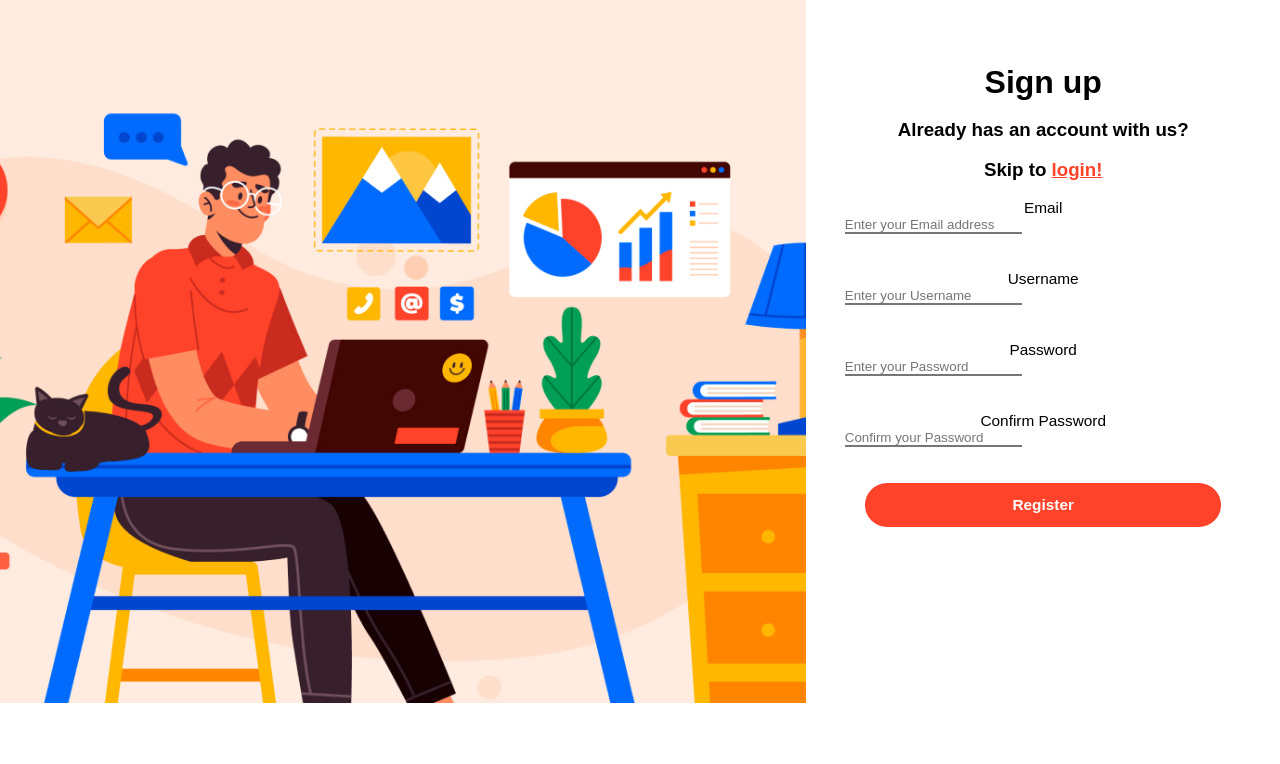
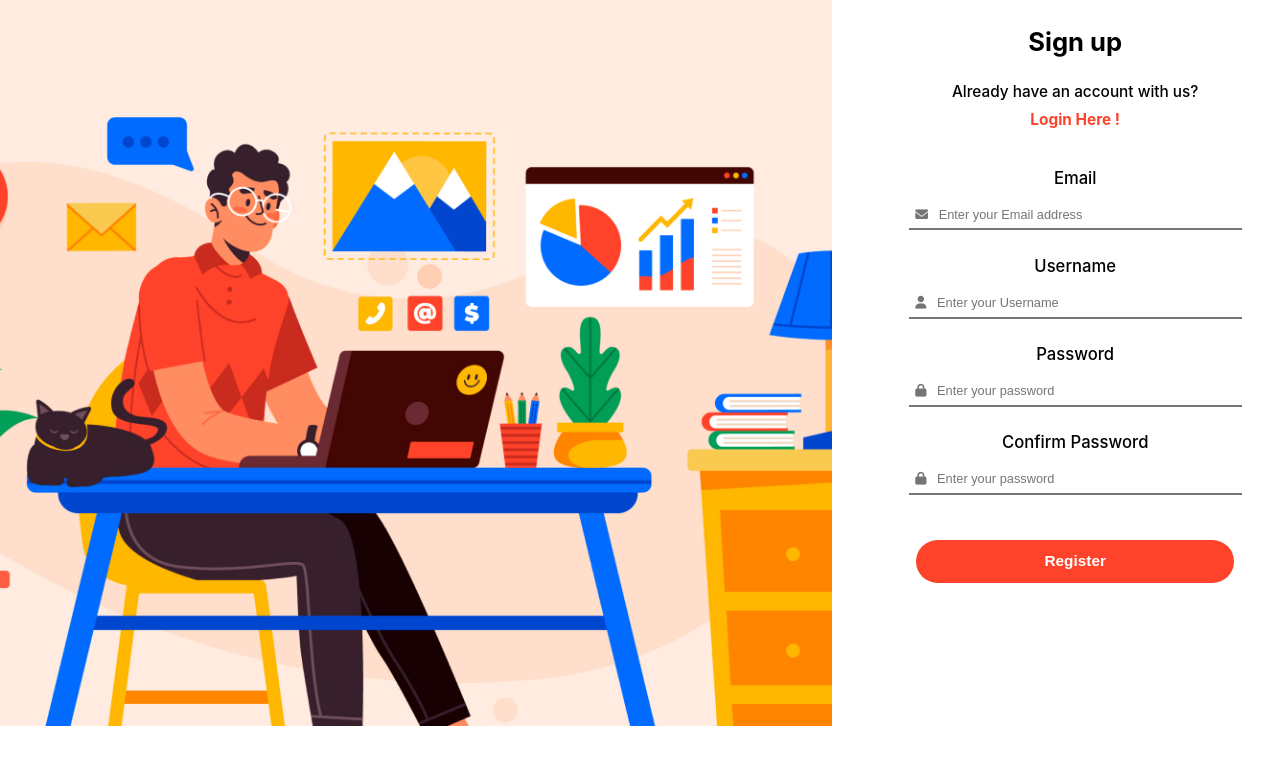
Before and after one commit to IEEE-DITU/form-website, a React (Create React App) app: page /signup in a window 1280 px wide. Shown: the top 764 px of the page. Built offline with nearby package versions, Linux system fonts and the light colour scheme.

Commit message:
modified signup page UI

```diff
--- a/src/App.js
+++ b/src/App.js
@@ -1,11 +1,11 @@
 import './App.css';
 import Login from './Components/Login/Login';
-import Signup from './Components/Signup/Signup'
 import {
   BrowserRouter as Router,
   Routes,
   Route
 } from "react-router-dom";
+import Signup from './Components/Signup/Signup';
 function App() {
   return (
     <div className="App">
--- a/src/Components/Signup/Signup.css
+++ b/src/Components/Signup/Signup.css
@@ -1,72 +1,136 @@
-.main{
+.signup{
     display: flex;
 }
-.abc{
-    display: flex;
-
-}
-.abc:focus{
-    outline: none;
-    border-color: #FF432A;
-
+.signup>div>.authImg{
+    width: 65vw;
 }
 
-*{
-    margin:0;
-    padding :0;
-    box-sizing: border-box;
-    font-family: montsrrat,sans-serif;
+.signup>.rightside>.heading{
+    font-size: 2vw;
+    margin-top: 2vw;
+    margin-left: 6vw;
+    margin-bottom: 2vw;
 }
-input{
+.signup>.rightside>.haveaccount{
+    margin-left: 6vw;
+    margin-top: 0;
+    margin-bottom: 2%;
+    font-weight: 500;
+    font-size: 1.2vw;
+}
+
+.signup>.rightside>.loginlink{
+    text-decoration: none;
+    color: #FF432A;
+    font-weight: 700;
+    margin-left: 6vw;
+    font-size: 1.2vw;
+}
+
+.signup>.rightside>.signupbox{
+    margin-left: 6vw;
+    margin-top: 3vw;
+    display: flex;
+    flex-direction: column;
+}
+
+.signup>.rightside>.signupbox>.emailheading{
+    font-weight: 500;
+    margin-bottom: 1vw;
+    font-size: 1.3vw;
+}
+.signup>.rightside>.signupbox>.userheading{
+    font-weight: 500;
+    margin-bottom: 1vw;
+    font-size: 1.3vw;
+}
+
+.signup>.rightside>.signupbox>.emailarea{
     appearance: none;
     background: none;
     border-top: none;
     border-left: none;
     border-right: none;
-    color: black;
+    width: 25vw;
+    padding: 0.5vw;
+    margin-top: none;
+    margin-bottom: 2vw;
+    font-size: 1vw;
 }
-form{
-    display: block;
-    position: relative;
+.signup>.rightside>.signupbox>.userarea{
+    appearance: none;
+    background: none;
+    border-top: none;
+    border-left: none;
+    border-right: none;
+    width: 25vw;
+    padding: 0.5vw;
+    margin-top: none;
+    margin-bottom: 2vw;
+    font-size: 1vw;
 }
 
-
-form.form-inner.form-group{
-    display: block;
-    margin-bottom: 300px;
-    width:300px;
+.signup>.rightside>.signupbox>.emailarea:focus{
+    outline: none;
+    border-color: #FF432A;
 }
-label{
-    font-size: 1.2vw;
-    font-weight: 200;
-    font-family: sans-serif;
-    color:black;
-
+.signup>.rightside>.signupbox>.userarea:focus{
+    outline: none;
+    border-color: #FF432A;
+}
+.signup>.rightside>.signupbox>.passwordheading{
+    font-weight: 500;
+    margin-bottom: 1vw;
+    font-size: 1.3vw;
+}
+.signup>.rightside>.signupbox>.cfmpasswordheading{
+    font-weight: 500;
+    margin-bottom: 1vw;
+    font-size: 1.3vw;
 }
 
-.register-button{
-    padding: 1vw 11.5vw;
+.signup>.rightside>.signupbox>.passwordarea{
+    background: none;
+    appearance: none;
+    border-top: none;
+    border-left: none;
+    border-right: none;
+    width: 25vw;
+    padding: 0.5vw;
+    margin-top: none;
+    font-size: 1vw;
+    margin-bottom: 2vw;
+}
+.signup>.rightside>.signupbox>.cfmpasswordarea{
+    background: none;
+    appearance: none;
+    border-top: none;
+    border-left: none;
+    border-right: none;
+    width: 25vw;
+    padding: 0.5vw;
+    margin-top: none;
+    font-size: 1vw;
+}
+
+.signup>.rightside>.signupbox>.passwordarea:focus{
+    outline: none;
+    border-color: #FF432A;
+}
+
+.signup>.rightside>.signupbox>.cfmpasswordarea:focus{
+    outline: none;
+    border-color: #FF432A;
+}
+
+.signup>.rightside>.registerbtn{
+    margin-top: 3.5vw;
+    padding: 1vw 10vw;
     border-radius: 50px;
     background-color: #FF432A;
-    border: none;
+    border:none;
     color: white;
     font-weight: 700;
     font-size: 1.2vw;
-
+    margin-left: 6vw;
 }
-
-.right-col{
-    margin-left:3%;
-    margin-top: 5%;
-    margin-right: 3%;
-    width:60%;
-}
-
-.picture{
-    width: 63%;
-    max-height:fit-content;
-    padding: auto;
-}
-.link{
-    color: #FF432A;
-}
--- a/src/Components/Signup/Signup.jsx
+++ b/src/Components/Signup/Signup.jsx
@@ -1,60 +1,31 @@
 import React from 'react'
 import authImg from '../../images/authImg.png'
 import './Signup.css'
+import { Link } from 'react-router-dom'
+
 
 function Signup() {
   return (
     <div className='signup'>
-    <div className="main">
-
-
-      <img src={authImg} className="picture"></img>
-      <div className='right-col'>
-        <h1>Sign up</h1>
-        <br/>
-        <h3>Already has an account with us?</h3><br/>
-        <h3>Skip to <a href="../Login" className='link'>login!</a></h3> <br/>
-
-        <form>
-                <div className="form-inner" >
-                    <div className='flex flex-col'>
-                      <div className="form-group">
-                        <label>Email</label>
-                        <div className='abc'>
-                          <input type="email"  name="email"autoComplete="off" placeholder="Enter your Email address"></input>
-                        </div>
-
-                    </div><br/><br/>
-                    <div className="form-group">
-                        <label>Username</label>
-                        <div  className='abc' >
-                          <input type="text" name="username"  autoComplete="off" placeholder="Enter your Username"></input>
-                        </div>
-
-                    </div><br/><br/>
-                    <div className="form-group">
-                        <label>Password</label>
-                        <div  className='abc'>
-                          <input type="password"  name="password" autoComplete="off" placeholder="Enter your Password"></input>
-                        </div>
-
-                    </div><br/><br/>
-                    <div className="form-group">
-                        <label>Confirm Password</label>
-                        <div  className='abc'>
-                          <input type="password"  name="confirm password" autoComplete="off" placeholder="Confirm your Password"></input>
-                        </div>
-
-                    </div><br/><br/>
-                    <div className="mainbutton">
-                        <button className="register-button">Register</button>
-                    </div>
-                    </div>
-
-                </div>
-        </form>
-    </div>
-    </div>
+      <div>
+        <img className='authImg' src={authImg} alt="" />
+      </div>
+      <div className='rightside'>
+        <h2 className='heading'>Sign up</h2>
+        <p className='haveaccount'>Already have an account with us?</p>
+        <Link className="loginlink" to="/login">Login Here !</Link>
+        <div className="signupbox">
+          <label className="emailheading" for="email">Email</label>
+          <input className="emailarea" type="email" placeholder="&#xf0e0;   Enter your Email address" style={{ fontFamily: "Arial, FontAwesome" }} name="email" required />
+          <label className="userheading" for="user">Username</label>
+          <input className="userarea" type="text" placeholder="&#xf007;   Enter your Username" style={{ fontFamily: "Arial, FontAwesome" }} name="user" required />
+          <label className="passwordheading" for="password">Password</label>
+          <input className="passwordarea" type="password" placeholder="&#xf023;   Enter your password" style={{ fontFamily: "Arial, FontAwesome" }} name="password" required />
+          <label className="cfmpasswordheading" for="cfmpassword">Confirm Password</label>
+          <input className="cfmpasswordarea" type="password" placeholder="&#xf023;   Enter your password" style={{ fontFamily: "Arial, FontAwesome" }} name="cfmpassword" required />
+        </div>
+        <button className="registerbtn">Register</button>
+      </div>
     </div>
   )
 }
```
